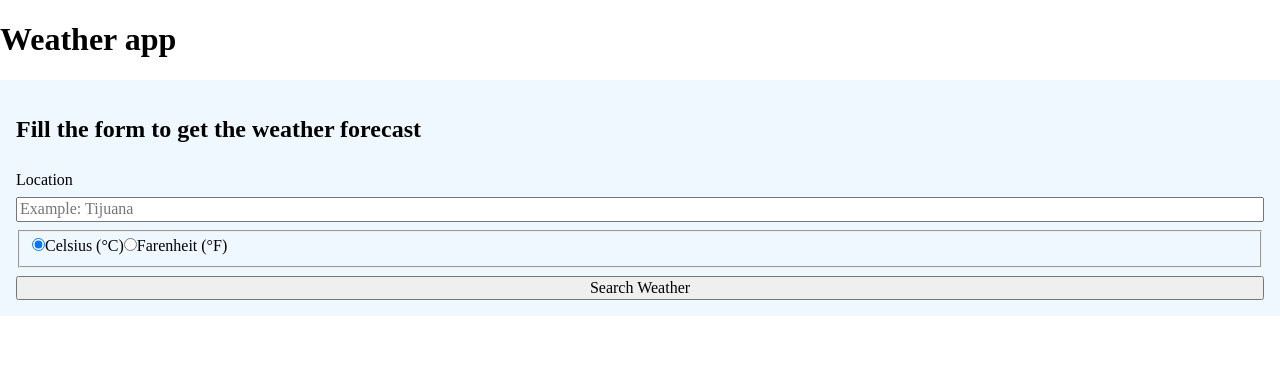
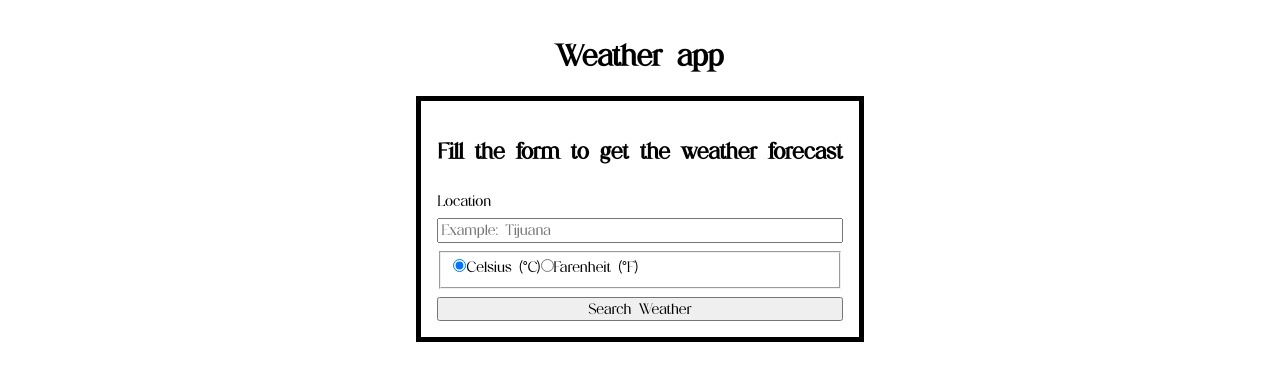
Before and after one commit to isi-code/odin-weather-app, a website built with webpack: page src/index.html in a window 1280 px wide. Built offline with nearby package versions, Linux system fonts and the light colour scheme; no server answers.

Commit message:
feat: Add font styling

```diff
--- a/src/css/styles.css
+++ b/src/css/styles.css
@@ -1,4 +1,13 @@
-main {
+@font-face {
+  font-family: 'newsweekly';
+  src: url('../fonts/newsweekly-Regular.ttf');
+}
+
+* {
+  font-family: 'newsweekly', serif;
+}
+
+#weatherApp {
   display: flex;
   flex-direction: column;
   justify-content: center;
@@ -7,10 +16,14 @@ main {
   padding: 1rem;
 }
 
+.formSect > h1 {
+  text-align: center;
+}
+
 form {
   display: flex;
   flex-direction: column;
   gap: 0.5rem;
   padding: 1rem;
-  background-color: aliceblue;
+  border: 5px solid black;
 }
--- a/webpack.config.js
+++ b/webpack.config.js
@@ -29,6 +29,10 @@ export default (env) => {
           test: /\.svg$/i,
           type: 'asset/resource',
         },
+        {
+          test: /\.(woff|woff2|eot|ttf|otf)$/i,
+          type: 'asset/resource',
+        },
       ],
     },
     devtool: 'source-map',
```
Also changed, not shown: src/fonts/newsweekly-Regular.ttf (added).
